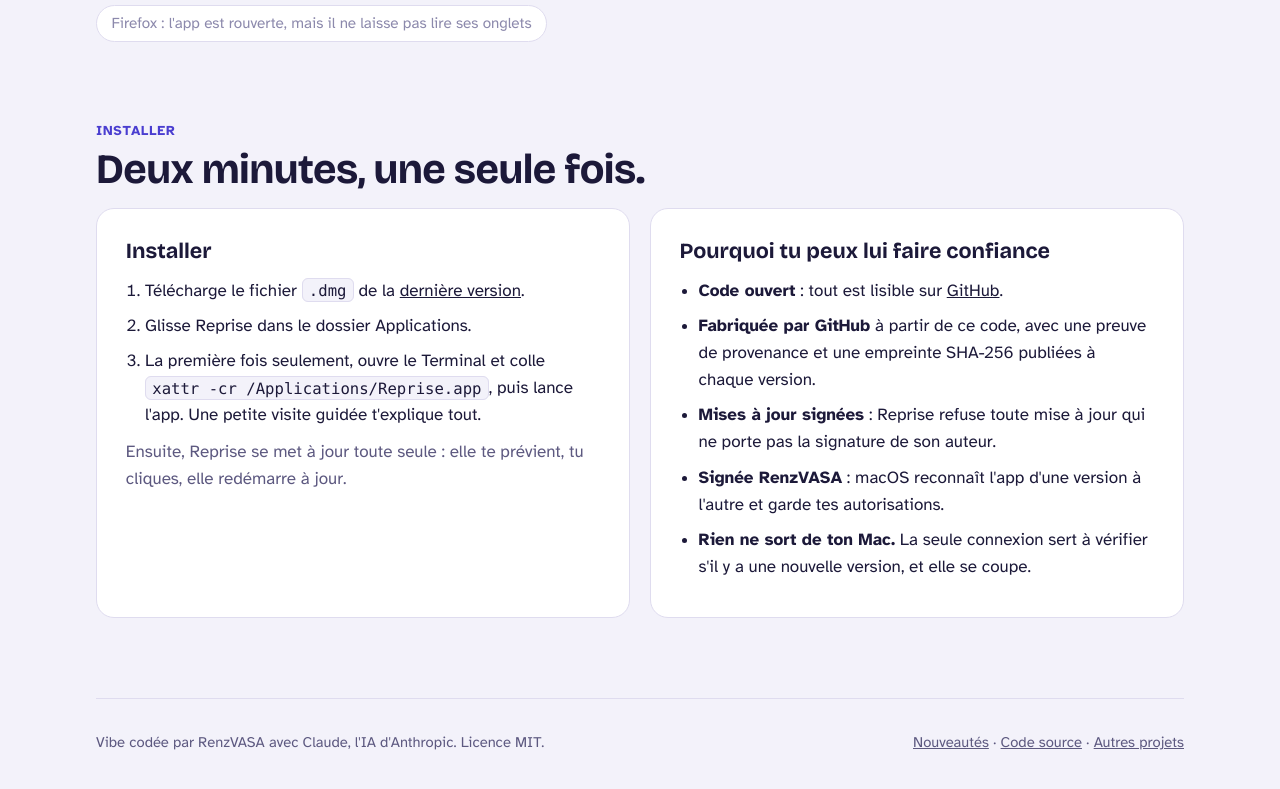
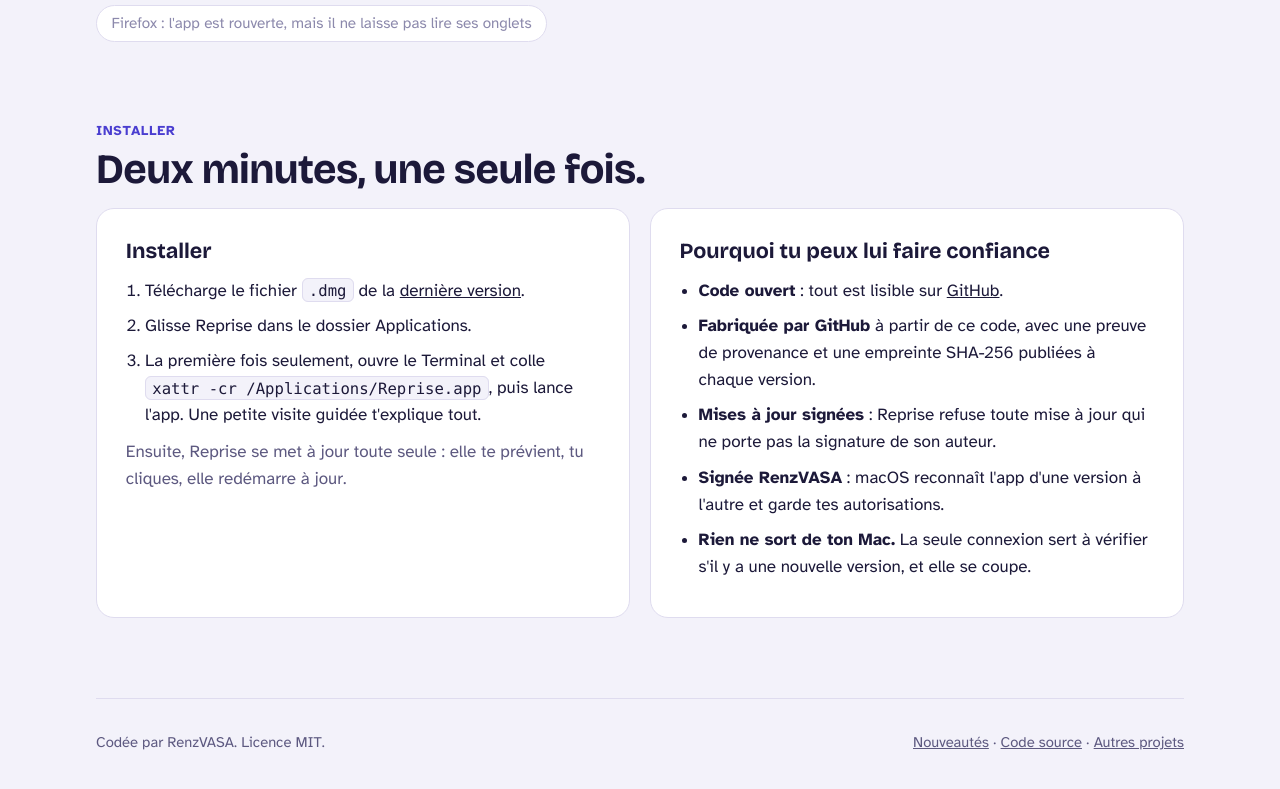
Before and after one commit to RenzVASA/reprise, a website: page docs/index.html in a window 1280 px wide. Shown: the part 4628-5417 px from the top of the page. Drawn offline with Linux system fonts and the light colour scheme.

Commit message:
Update index.html

```diff
--- a/docs/index.html
+++ b/docs/index.html
@@ -280,7 +280,7 @@
     </section>
 
     <footer>
-      <span>Vibe codée par RenzVASA avec Claude, l'IA d'Anthropic. Licence MIT.</span>
+      <span>Codée par RenzVASA. Licence MIT.</span>
       <span><a href="https://github.com/RenzVASA/reprise/blob/main/CHANGELOG.md">Nouveautés</a> · <a href="https://github.com/RenzVASA/reprise">Code source</a> · <a href="https://github.com/RenzVASA">Autres projets</a></span>
     </footer>
   </div>
```
